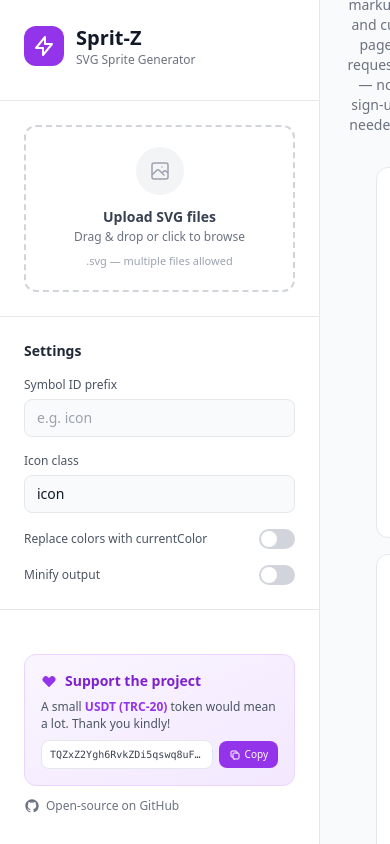
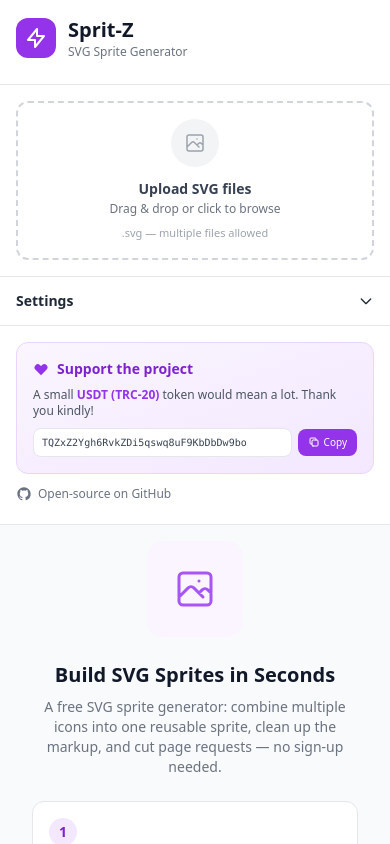
Before and after one commit to modeusweb/sprit-z, a Next.js app: page / in a window 390 px wide. Shown: the top 844 px of the page. Built offline with nearby package versions, Linux system fonts and the light colour scheme.

Commit message:
feat(ui): responsive layout for mobile and tablet

```diff
--- a/src/components/AboutSection.tsx
+++ b/src/components/AboutSection.tsx
@@ -6,7 +6,7 @@
       aria-labelledby="about-heading"
       className="border-t border-gray-200 dark:border-gray-700 bg-white dark:bg-gray-800"
     >
-      <div className="max-w-3xl mx-auto px-6 py-14 space-y-10">
+      <div className="max-w-3xl mx-auto px-4 sm:px-6 py-10 sm:py-14 space-y-8 sm:space-y-10">
         <div className="space-y-4">
           <h2 id="about-heading" className="text-xl font-semibold text-gray-900 dark:text-white">
             What is an SVG sprite generator?
--- a/src/components/CodeOutput.tsx
+++ b/src/components/CodeOutput.tsx
@@ -62,7 +62,7 @@
 
   return (
     <section className="bg-gray-50 dark:bg-gray-900 border border-gray-200 dark:border-gray-700 rounded-xl overflow-hidden">
-      <div className="flex items-center justify-between gap-3 px-4 py-2.5 bg-white dark:bg-gray-800 border-b border-gray-200 dark:border-gray-700">
+      <div className="flex flex-wrap items-center justify-between gap-x-3 gap-y-2 px-3 py-2.5 sm:px-4 bg-white dark:bg-gray-800 border-b border-gray-200 dark:border-gray-700">
         <div className="flex items-center gap-2 min-w-0">
           <span className="w-2 h-2 rounded-full bg-purple-500 shrink-0" />
           <h3 className="text-sm font-semibold text-gray-800 dark:text-gray-200 truncate">{label}</h3>
@@ -107,7 +107,7 @@
       <pre
         onKeyDown={handleKeyDown}
         tabIndex={0}
-        className="bg-gray-900 text-gray-100 p-4 overflow-auto text-xs font-mono leading-relaxed"
+        className="bg-gray-900 text-gray-100 p-3 sm:p-4 overflow-auto text-xs font-mono leading-relaxed max-h-[50vh] lg:max-h-none"
       >
         <code>{code}</code>
       </pre>
--- a/src/components/EmptyState.tsx
+++ b/src/components/EmptyState.tsx
@@ -18,7 +18,7 @@
 
 export const EmptyState = () => {
   return (
-    <div className="flex flex-col items-center justify-center h-full px-8 text-center">
+    <div className="flex flex-col items-center justify-center h-full min-h-[70vh] lg:min-h-0 px-4 sm:px-8 text-center">
       <div
         className="w-24 h-24 rounded-2xl bg-purple-50 dark:bg-purple-900/20 flex items-center justify-center mb-6"
         aria-hidden="true"
@@ -31,12 +31,12 @@
       <h2 className="text-xl font-semibold text-gray-900 dark:text-white mb-2">
         Build SVG Sprites in Seconds
       </h2>
-      <p className="text-sm text-gray-500 dark:text-gray-400 max-w-md mb-8">
+      <p className="text-sm text-gray-500 dark:text-gray-400 max-w-md mb-6 sm:mb-8">
         A free SVG sprite generator: combine multiple icons into one reusable
         sprite, clean up the markup, and cut page requests — no sign-up needed.
       </p>
 
-      <div className="grid grid-cols-1 sm:grid-cols-3 gap-4 w-full max-w-3xl">
+      <div className="grid grid-cols-1 sm:grid-cols-3 gap-3 sm:gap-4 w-full max-w-3xl">
         {STEPS.map((step) => (
           <div
             key={step.number}
--- a/src/components/FileUploader.tsx
+++ b/src/components/FileUploader.tsx
@@ -22,7 +22,7 @@
   return (
     <div
       {...getRootProps()}
-      className={`border-2 border-dashed rounded-xl p-5 text-center cursor-pointer transition-all duration-300 ease-in-out
+      className={`border-2 border-dashed rounded-xl p-4 sm:p-5 text-center cursor-pointer transition-all duration-300 ease-in-out
         ${isDragActive
           ? 'border-purple-500 bg-purple-50 dark:bg-purple-900/20 scale-[1.02]'
           : 'border-gray-300 dark:border-gray-600 hover:border-purple-400 hover:bg-purple-50 dark:hover:bg-purple-900/10'
--- a/src/components/ShareButtons.tsx
+++ b/src/components/ShareButtons.tsx
@@ -76,7 +76,7 @@
           rel="noopener noreferrer"
           aria-label={network.label}
           title={network.label}
-          className="w-9 h-9 rounded-lg border border-gray-200 dark:border-gray-600 bg-white dark:bg-gray-700 text-gray-500 dark:text-gray-300 hover:text-purple-600 dark:hover:text-purple-400 hover:border-purple-300 dark:hover:border-purple-500 flex items-center justify-center transition-colors"
+          className="w-10 h-10 sm:w-9 sm:h-9 rounded-lg border border-gray-200 dark:border-gray-600 bg-white dark:bg-gray-700 text-gray-500 dark:text-gray-300 hover:text-purple-600 dark:hover:text-purple-400 hover:border-purple-300 dark:hover:border-purple-500 flex items-center justify-center transition-colors"
         >
           <svg className="w-4 h-4" viewBox="0 0 24 24" fill="currentColor" aria-hidden="true">
             <path d={network.path} />
--- a/src/components/SpriteGenerator.tsx
+++ b/src/components/SpriteGenerator.tsx
@@ -24,6 +24,7 @@
   const [minify, setMinify] = useState(() => loadState(STORAGE_KEYS.minify, false));
   const [iconClass, setIconClass] = useState(() => loadState(STORAGE_KEYS.iconClass, 'icon'));
   const [isProcessing, setIsProcessing] = useState(false);
+  const [settingsOpen, setSettingsOpen] = useState(false);
   const [walletCopied, setWalletCopied] = useState(false);
   const walletTimer = useRef<ReturnType<typeof setTimeout> | null>(null);
 
@@ -128,9 +129,9 @@
   );
 
   return (
-    <div className="flex h-screen overflow-hidden">
-      <aside className="w-80 shrink-0 bg-white dark:bg-gray-800 border-r border-gray-200 dark:border-gray-700 flex flex-col overflow-y-auto">
-        <header className="p-6 border-b border-gray-200 dark:border-gray-700">
+    <div className="flex flex-col lg:flex-row lg:h-screen lg:overflow-hidden">
+      <aside className="w-full lg:w-80 shrink-0 bg-white dark:bg-gray-800 border-b lg:border-b-0 lg:border-r border-gray-200 dark:border-gray-700 flex flex-col lg:overflow-y-auto">
+        <header className="p-4 sm:p-6 border-b border-gray-200 dark:border-gray-700">
           <div className="flex items-center gap-3 mb-2">
             <div
               className="w-10 h-10 rounded-xl bg-purple-600 flex items-center justify-center"
@@ -149,7 +150,7 @@
           </div>
         </header>
 
-        <div className="p-6 border-b border-gray-200 dark:border-gray-700">
+        <div className="p-4 sm:p-6 border-b border-gray-200 dark:border-gray-700">
           <FileUploader onFilesSelected={handleFilesSelected} />
           {isProcessing && (
             <p className="text-xs text-purple-600 dark:text-purple-400 mt-2 text-center animate-pulse">
@@ -158,8 +159,30 @@
           )}
         </div>
 
-        <div className="p-6 border-b border-gray-200 dark:border-gray-700">
-          <h2 className="text-sm font-semibold text-gray-800 dark:text-gray-200 mb-4">Settings</h2>
+        <div className="border-b border-gray-200 dark:border-gray-700">
+          <button
+            type="button"
+            onClick={() => setSettingsOpen(open => !open)}
+            aria-expanded={settingsOpen}
+            aria-controls="settings-panel"
+            className="lg:hidden w-full flex items-center justify-between px-4 py-3.5 sm:px-6 text-sm font-semibold text-gray-800 dark:text-gray-200 hover:bg-gray-50 dark:hover:bg-gray-700/50 transition-colors"
+          >
+            Settings
+            <svg
+              className={'w-4 h-4 transition-transform ' + (settingsOpen ? 'rotate-180' : '')}
+              fill="none"
+              stroke="currentColor"
+              viewBox="0 0 24 24"
+              aria-hidden="true"
+            >
+              <path strokeLinecap="round" strokeLinejoin="round" strokeWidth={2} d="M19 9l-7 7-7-7" />
+            </svg>
+          </button>
+          <div
+            id="settings-panel"
+            className={(settingsOpen ? 'block' : 'hidden') + ' lg:block px-4 pb-5 pt-1 sm:px-6 sm:pb-6 lg:p-6'}
+          >
+            <h2 className="hidden lg:block text-sm font-semibold text-gray-800 dark:text-gray-200 mb-4">Settings</h2>
             <div className="space-y-4">
               <div>
                 <label className="block text-xs font-medium text-gray-600 dark:text-gray-400 mb-1.5">Symbol ID prefix</label>
@@ -181,32 +204,37 @@
                   className="w-full px-3 py-2 text-sm bg-gray-50 dark:bg-gray-700 border border-gray-200 dark:border-gray-600 rounded-lg focus:ring-2 focus:ring-purple-500 focus:border-transparent dark:text-white placeholder-gray-400 dark:placeholder-gray-500 outline-none transition-colors"
                 />
               </div>
-            <div className="flex items-center justify-between">
+              <div className="flex items-center justify-between gap-3">
                 <label className="text-xs font-medium text-gray-600 dark:text-gray-400">Replace colors with currentColor</label>
                 <button
                   onClick={() => setUseCurrentColor(!useCurrentColor)}
-                className={'relative inline-flex h-5 w-9 items-center rounded-full transition-colors ' + (useCurrentColor ? 'bg-purple-600' : 'bg-gray-300 dark:bg-gray-600')}
+                  aria-label="Toggle replace colors with currentColor"
+                  aria-pressed={useCurrentColor}
+                  className={'relative inline-flex h-6 w-11 sm:h-5 sm:w-9 shrink-0 items-center rounded-full transition-colors ' + (useCurrentColor ? 'bg-purple-600' : 'bg-gray-300 dark:bg-gray-600')}
                 >
                   <span
-                  className={'inline-block h-4 w-4 transform rounded-full bg-white transition-transform ' + (useCurrentColor ? 'translate-x-4' : 'translate-x-0.5')}
+                    className={'inline-block h-5 w-5 sm:h-4 sm:w-4 transform rounded-full bg-white transition-transform ' + (useCurrentColor ? 'translate-x-5 sm:translate-x-4' : 'translate-x-1 sm:translate-x-0.5')}
                   />
                 </button>
               </div>
-            <div className="flex items-center justify-between">
+              <div className="flex items-center justify-between gap-3">
                 <label className="text-xs font-medium text-gray-600 dark:text-gray-400">Minify output</label>
                 <button
                   onClick={() => setMinify(!minify)}
-                className={'relative inline-flex h-5 w-9 items-center rounded-full transition-colors ' + (minify ? 'bg-purple-600' : 'bg-gray-300 dark:bg-gray-600')}
+                  aria-label="Toggle minify output"
+                  aria-pressed={minify}
+                  className={'relative inline-flex h-6 w-11 sm:h-5 sm:w-9 shrink-0 items-center rounded-full transition-colors ' + (minify ? 'bg-purple-600' : 'bg-gray-300 dark:bg-gray-600')}
                 >
                   <span
-                  className={'inline-block h-4 w-4 transform rounded-full bg-white transition-transform ' + (minify ? 'translate-x-4' : 'translate-x-0.5')}
+                    className={'inline-block h-5 w-5 sm:h-4 sm:w-4 transform rounded-full bg-white transition-transform ' + (minify ? 'translate-x-5 sm:translate-x-4' : 'translate-x-1 sm:translate-x-0.5')}
                   />
                 </button>
               </div>
             </div>
           </div>
+        </div>
 
-        <div className="p-6 mt-auto">
+        <div className="p-4 sm:p-6 lg:mt-auto">
           <div className="bg-gradient-to-br from-purple-50 to-purple-100 dark:from-purple-900/20 dark:to-purple-800/20 rounded-xl p-4 border border-purple-200 dark:border-purple-800">
             <div className="flex items-center gap-2 mb-2">
               <svg className="w-4 h-4 text-purple-600 dark:text-purple-400" fill="currentColor" viewBox="0 0 20 20">
@@ -259,8 +287,8 @@
         </div>
       </aside>
 
-      <main id="main" className="flex-1 flex flex-col overflow-hidden">
-        <div className={(icons.length === 0 ? 'flex-1' : 'max-h-[26rem]') + ' overflow-y-auto p-6 pb-10'}>
+      <main id="main" className="flex-1 flex flex-col lg:overflow-hidden min-w-0">
+        <div className={(icons.length === 0 ? 'flex-1 min-h-[70vh] lg:min-h-0 lg:overflow-y-auto' : 'lg:max-h-[26rem] lg:overflow-y-auto') + ' p-4 sm:p-6 pb-10'}>
           {icons.length === 0 ? (
             <EmptyState />
           ) : (
@@ -276,7 +304,7 @@
         </div>
 
         {icons.length > 0 && (
-          <div className="flex-1 border-t border-gray-200 dark:border-gray-700 bg-white dark:bg-gray-800 overflow-y-auto">
+          <div className="border-t border-gray-200 dark:border-gray-700 bg-white dark:bg-gray-800 lg:flex-1 lg:overflow-y-auto">
             <div className="p-4 grid grid-cols-1 lg:grid-cols-2 gap-4">
               <CodeOutput
                 label="SVG Sprite"
```
Also changed, not shown: src/components/IconGrid.tsx (+6 -6 lines). Lines whose indentation alone changed are shown as unchanged.
